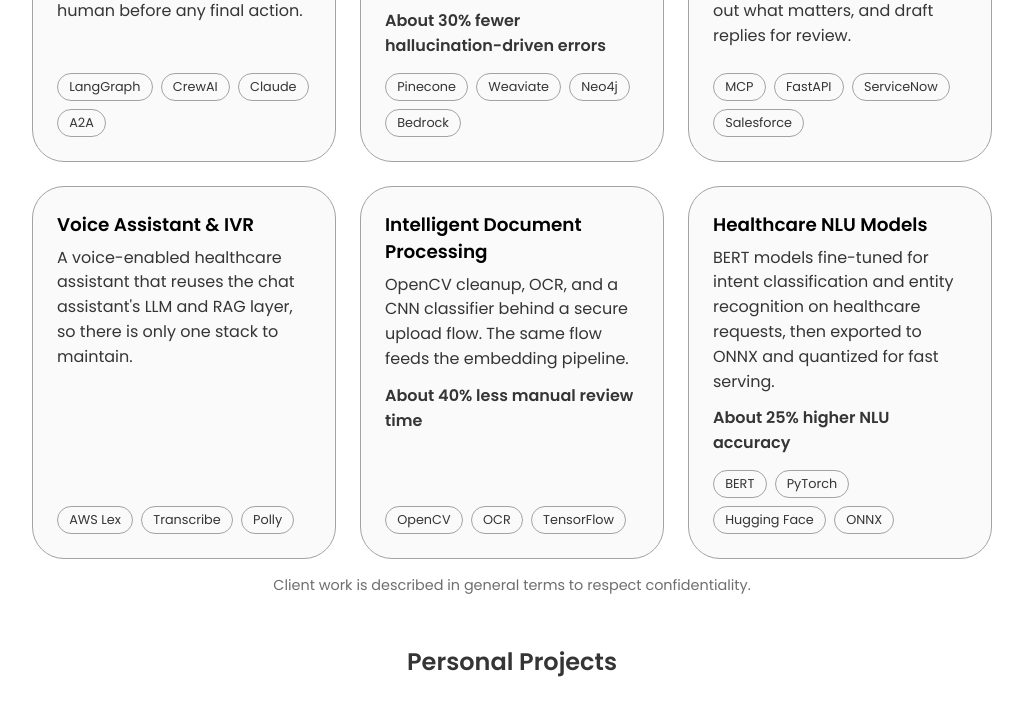
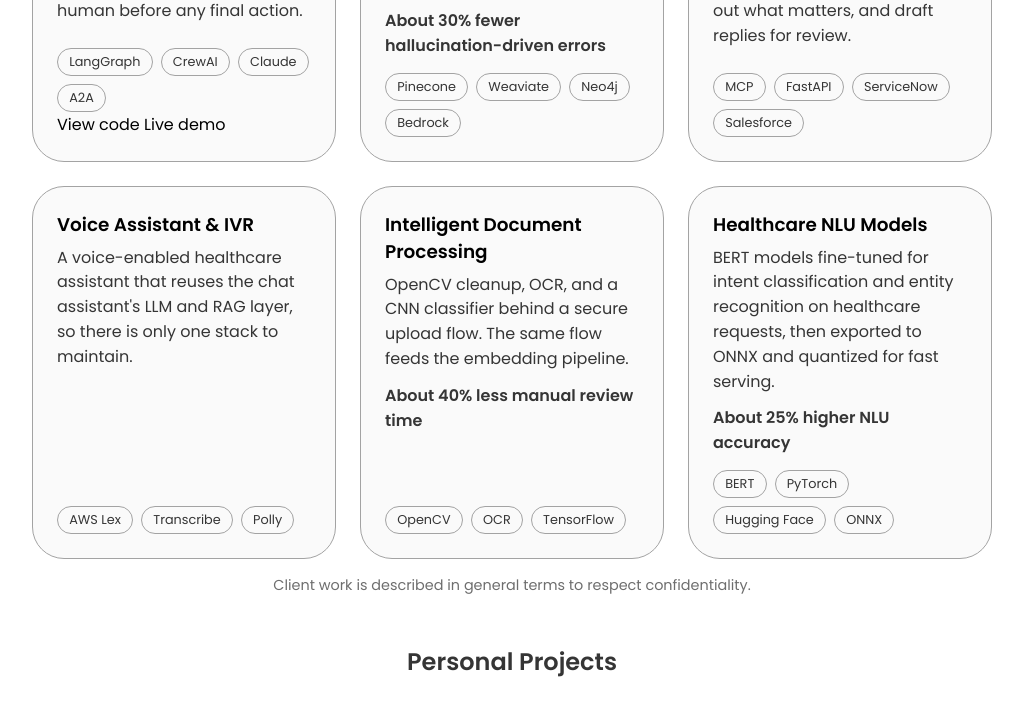
Before and after one commit to Dharani-ch3/Portfolio_dharanichalichama3, a plain HTML site: page index.html in a window 1280 px wide. Shown: the part 4485-5210 px from the top of the page, without its empty margins (128-1151 px from the left). Drawn offline with Linux system fonts and the light colour scheme.

Commit message:
Link Multi-Agent card to CareFlow code and live demo
Added links to view code and live demo for the project.

```diff
--- a/index.html
+++ b/index.html
@@ -375,6 +375,10 @@
             <span class="tag">LangGraph</span><span class="tag">CrewAI</span
             ><span class="tag">Claude</span><span class="tag">A2A</span>
           </div>
+          <div class="case-links">
+            <a class="case-link" href="https://github.com/Dharani-ch3/careflow-agents" target="_blank" rel="noopener noreferrer">View code</a>
+            <a class="case-link" href="https://careflow-agents.onrender.com" target="_blank" rel="noopener noreferrer">Live demo</a>
+          </div>
         </div>
 
         <div class="details-container color-container case-card">
```
